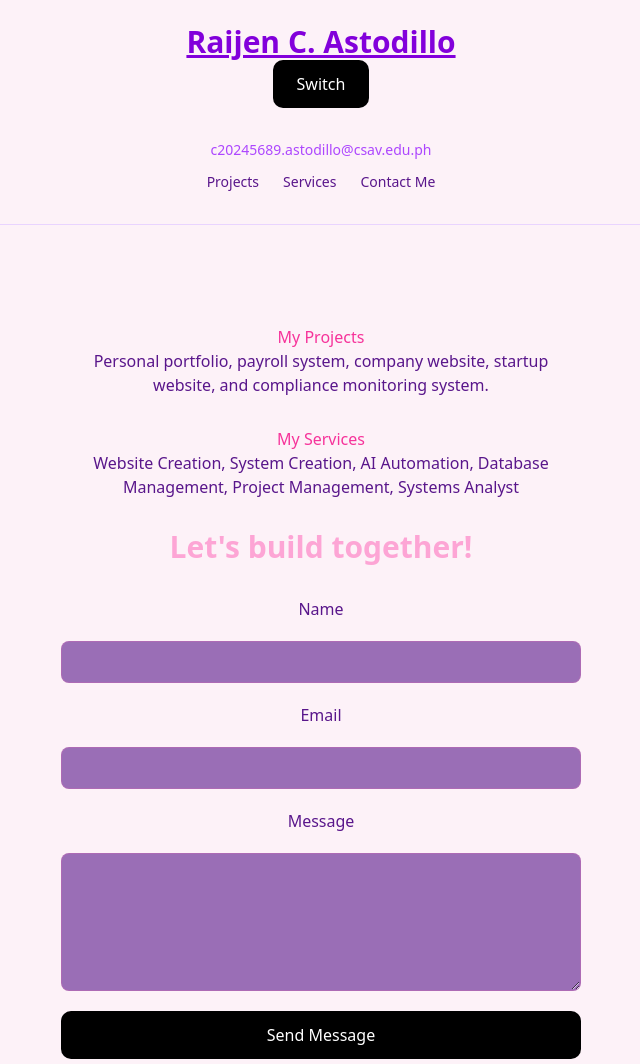
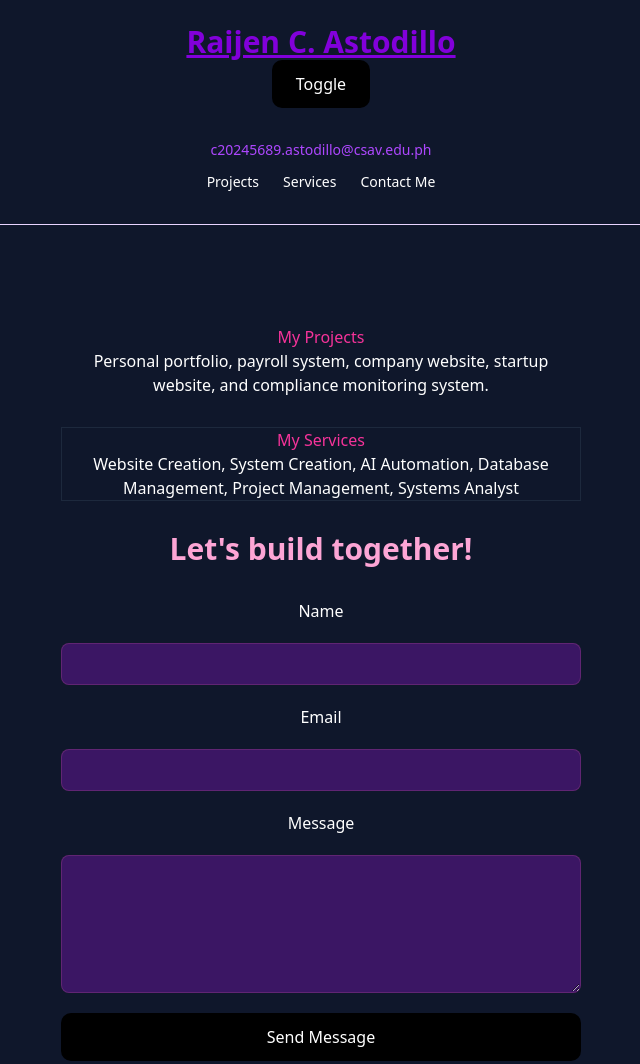
Before and after one commit to c20245689astodillo-lang/raijen, a plain HTML site: page index.html in a window 1280 px wide. Shown: the top 1064 px of the page, without its empty margins (319-959 px from the left). Drawn offline with nearby package versions, Linux system fonts and the light colour scheme.

Commit message:
dark mode

```diff
--- a/index.html
+++ b/index.html
@@ -1,36 +1,36 @@
 <!DOCTYPE html>
-<html lang="en">
-
+<html lang="en" class="dark">
 
 <head>
     <meta charset="UTF-8">
     <meta name="viewport" content="width=device-width, initial-scale=1.0">
     <title>My Portfolio</title>
     <script src="https://cdn.jsdelivr.net/npm/@tailwindcss/browser@4"></script>
+    <style type="text/tailwindcss">
+        @custom-variant dark (&:where(.dark, .dark *));
+    </style>
 </head>
 
-
-<body class="bg-pink-50 text-purple-900 max-w-3xl mx-auto p-6 text-center">
-
+<body class="bg-pink-50 text-purple-900 dark:bg-slate-900 dark:text-white max-w-3xl mx-auto p-6 text-center">
 
     <h1 class="text-3xl font-bold underline text-purple-700">
         Raijen C. Astodillo
     </h1>
 
-
-    <button id="switch"
+    <button id="toggledark"
         class="bg-black text-white px-6 py-3 rounded-[10px] transition-colors duration-1000 hover:bg-pink-400 hover:text-black">
-        Switch
+    Toggle
     </button>
 
 
     <header class="flex flex-col items-center gap-3 py-8 border-b border-purple-200">
-            <span class="text-sm text-purple-500">c20245689.astodillo@csav.edu.ph</span>
-            <ul class="flex items-center gap-6 text-sm list-noner">
-            <li><a class="transition-colors duration-500 hover:text-pink-400" href="#projects">Projects</a></li>
-            <li><a class="transition-colors duration-500 hover:text-pink-400" href="#services">Services</a></li>
-            <li><a class="transition-colors duration-500 hover:text-pink-400" href="#contact">Contact Me</a></li>
-        </ul>
+        <span class="text-sm text-purple-500">c20245689.astodillo@csav.edu.ph</span>
+        <nav>
+            <ul class="flex items-center gap-6 text-sm list-none">
+                <li><a class="transition-colors hover:text-pink-400" href="#projects">Projects</a></li>
+                <li><a class="transition-colors hover:text-pink-400" href="#services">Services</a></li>
+                <li><a class="transition-colors hover:text-pink-400" href="#contact">Contact Me</a></li>
+            </ul>
         </nav>
     </header>
 
@@ -39,35 +39,35 @@
 
 
         <section id="projects" class="scroll-mt-24">
-            <h2 class="text-pink-500 max-md:text-5xl max-md:text-black-600">My Projects</h2>
-            <p>Personal portfolio, payroll system, company website, startup website, and compliance monitoring system.</p>
+            <h2 class="text-pink-500 max-md:text-5xl">My Projects</h2>
+            <p>Personal portfolio, payroll system, company website, startup website, and compliance monitoring system.
+            </p>
         </section>
 
-
-        <section id="services" class="scroll-mt-24">
-            <h2 class="text-pink-500 max-md:text-5xl max-md:text-black-600">My Services</h2>
-            <p>Website Creation, System Creation, AI Automation, Database Management, Project Management, Systems Analyst</p>
+        <section id="services" class="scroll-mt-24 border border-gray-300 dark:border-slate-800">
+            <h2 class="text-pink-500 max-md:text-5xl">My Services</h2>
+            <p>Website Creation, System Creation, AI Automation, Database Management, Project Management, Systems
+                Analyst</p>
         </section>
 
-
-        <section id="contact" class="scroll-mt-24 max-w-xl max-auto w-full">
+        <section id="contact" class="scroll-mt-24 max-w-xl mx-auto w-full">
             <h2 class="text-3xl font-bold mb-8 text-center text-pink-300">Let's build together!</h2>
             <form action="#" class="flex flex-col gap-5">
 
                 <!-- Name -->
                 <label for="name">Name</label>
                 <input type="text" id="name" name="name" required
-                    class="rounded-lg bg-purple-900/60 border border-pink-400/20 px-4 py-2 focus:outline-none focus:border-pink-400"></textarea>
+                    class="rounded-lg bg-purple-900/60 text-white border border-pink-400/20 px-4 py-2 focus:outline-none focus:border-pink-400">
 
                 <!-- Email -->
                 <label for="email">Email</label>
                 <input type="email" name="email" id="email" required
-                    class="rounded-lg bg-purple-900/60 border border-pink-400/20 px-4 py-2 focus:outline-none focus:border-pink-400"></textarea>
+                    class="rounded-lg bg-purple-900/60 text-white border border-pink-400/20 px-4 py-2 focus:outline-none focus:border-pink-400">
 
                 <!-- Message -->
                 <label for="message">Message</label>
                 <textarea name="message" id="message" rows="5" required
-                    class="rounded-lg bg-purple-900/60 border border-pink-400/20 px-4 py-2 focus:outline-none focus:border-pink-400"></textarea>
+                    class="rounded-lg bg-purple-900/60 text-white border border-pink-400/20 px-4 py-2 focus:outline-none focus:border-pink-400"></textarea>
 
                 <button type="submit"
                     class="bg-black text-white px-6 py-3 rounded-[10px] transition-colors duration-1000 hover:bg-pink-400 hover:text-black">
@@ -77,12 +77,18 @@
         </section>
     </main>
 
-    <!-- <script src="script.js"-->
+    <footer class="bg-pink-300 p-5 mt-10">
+        <p class="text-purple-900 font-bold">Raijen Astodillo</p>
+    </footer>
+
+    <script>
+        const tb = document.querySelector("#toggledark");
+        const html = document.querySelector("html");
+
+        tb.addEventListener("click", function () {
+            html.classList.toggle("dark");
+        });
+    </script>
 </body>
 
 </html>
-
-<footer class="bg-pink-300 p-5 mt-10">
-    <p class="text-purple font-bold">
-        Raijen Astodillo
-</footer>
```
